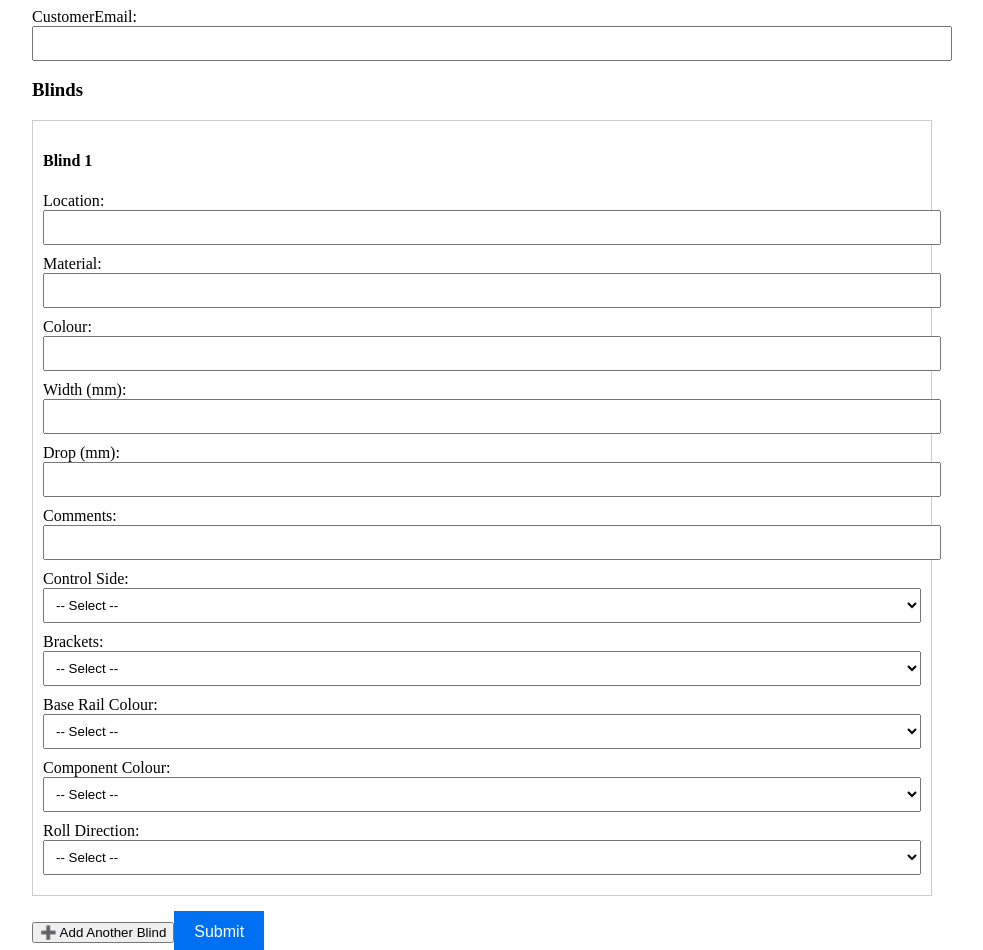
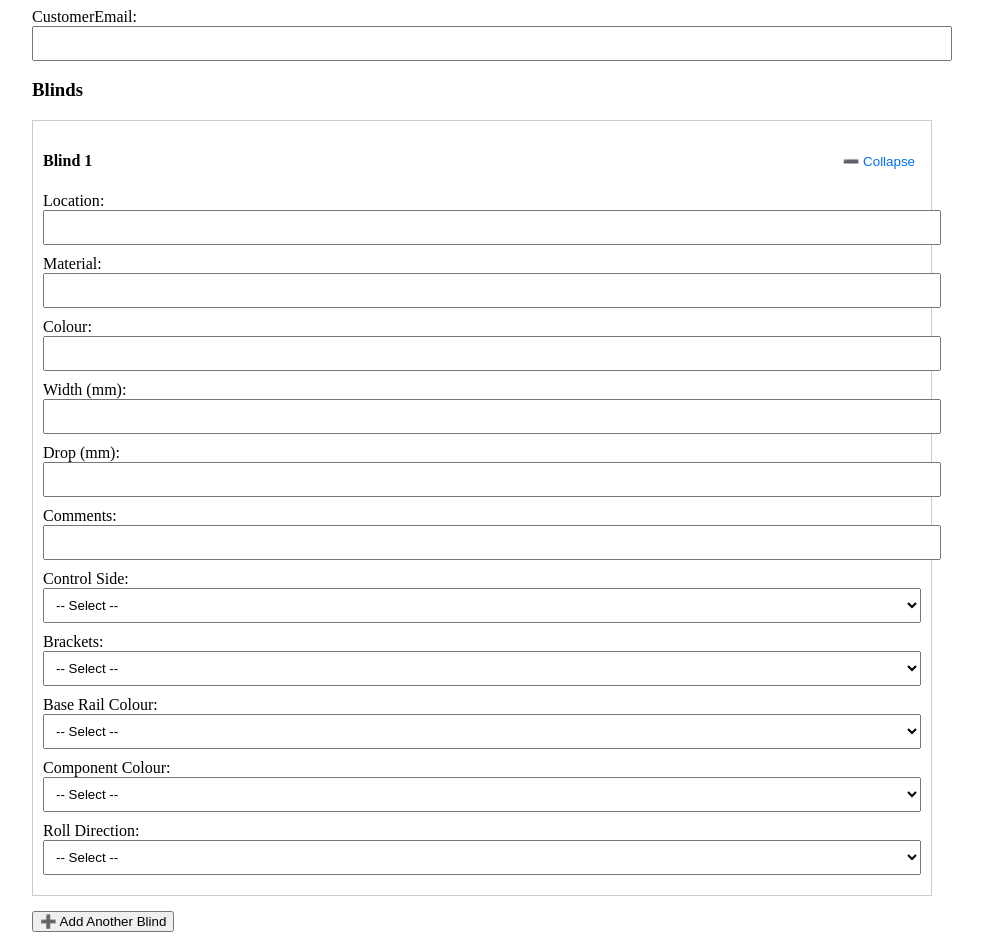
Before and after one commit to DeveshMoolchandani/Blossom-Blinds-App, a Next.js app: page /indoor-blinds in a window 1280 px wide. Shown: the part 380-1330 px from the top of the page, without its empty margins (158-1141 px from the left). Built offline with nearby package versions, Linux system fonts and the light colour scheme.

Commit message:
✅ Add Indoor Blinds form page with full functionality

```diff
--- a/pages/indoor-blinds.js
+++ b/pages/indoor-blinds.js
@@ -21,7 +21,8 @@ const initialBlindState = {
   baseRailColor: '',
   componentColor: '',
   rollDirection: '',
-  comments: ''
+  comments: '',
+  collapsed: false
 };
 
 export default function IndoorBlindsForm() {
@@ -44,6 +45,12 @@ export default function IndoorBlindsForm() {
     setBlinds([...blinds, { ...initialBlindState }]);
   };
 
+  const toggleCollapse = (index) => {
+    const updated = [...blinds];
+    updated[index].collapsed = !updated[index].collapsed;
+    setBlinds(updated);
+  };
+
   const validate = () => {
     const phoneRegex = /^\d{10}$/;
     const emailRegex = /^[^\s@]+@[^\s@]+\.[^\s@]+$/;
@@ -56,13 +63,6 @@ export default function IndoorBlindsForm() {
     if (!emailRegex.test(customerInfo.customerEmail)) {
       alert('❌ Please enter a valid email address');
       return false;
-    }
-
-    for (const blind of blinds) {
-      if (!blinds.roomName || !blinds.width || !blinds.height) {
-        alert('❌ Each blind must have Room, Width and Height filled');
-        return false;
-      }
     }
 
     return true;
@@ -121,8 +121,15 @@ export default function IndoorBlindsForm() {
       <h3>Blinds</h3>
       {blinds.map((blind, idx) => (
         <div key={idx} style={{ border: '1px solid #ccc', padding: '10px', marginBottom: '15px' }}>
+          <div style={{ display: 'flex', justifyContent: 'space-between', alignItems: 'center' }}>
             <h4>Blind {idx + 1}</h4>
+            <button type="button" onClick={() => toggleCollapse(idx)} style={{ background: 'none', border: 'none', color: '#0070f3', cursor: 'pointer' }}>
+              {blind.collapsed ? '➕ Expand' : '➖ Collapse'}
+            </button>
+          </div>
 
+          {!blind.collapsed && (
+            <>
               {[
                 { name: 'roomName', label: 'Location' },
                 { name: 'fabric', label: 'Material' },
@@ -192,6 +199,8 @@ export default function IndoorBlindsForm() {
                   </select>
                 </div>
               ))}
+            </>
+          )}
         </div>
       ))}
 
@@ -199,7 +208,15 @@ export default function IndoorBlindsForm() {
         ➕ Add Another Blind
       </button>
 
-      <button type="submit" style={{ padding: '12px 20px', backgroundColor: '#0070f3', color: '#fff', border: 'none', fontSize: '16px' }}>
+      <button type="submit" style={{
+        padding: '12px 20px',
+        backgroundColor: '#0070f3',
+        color: '#fff',
+        border: 'none',
+        fontSize: '16px',
+        width: '100%',
+        borderRadius: '6px'
+      }}>
         Submit
       </button>
     </form>
```
Lines whose indentation alone changed are shown as unchanged.
